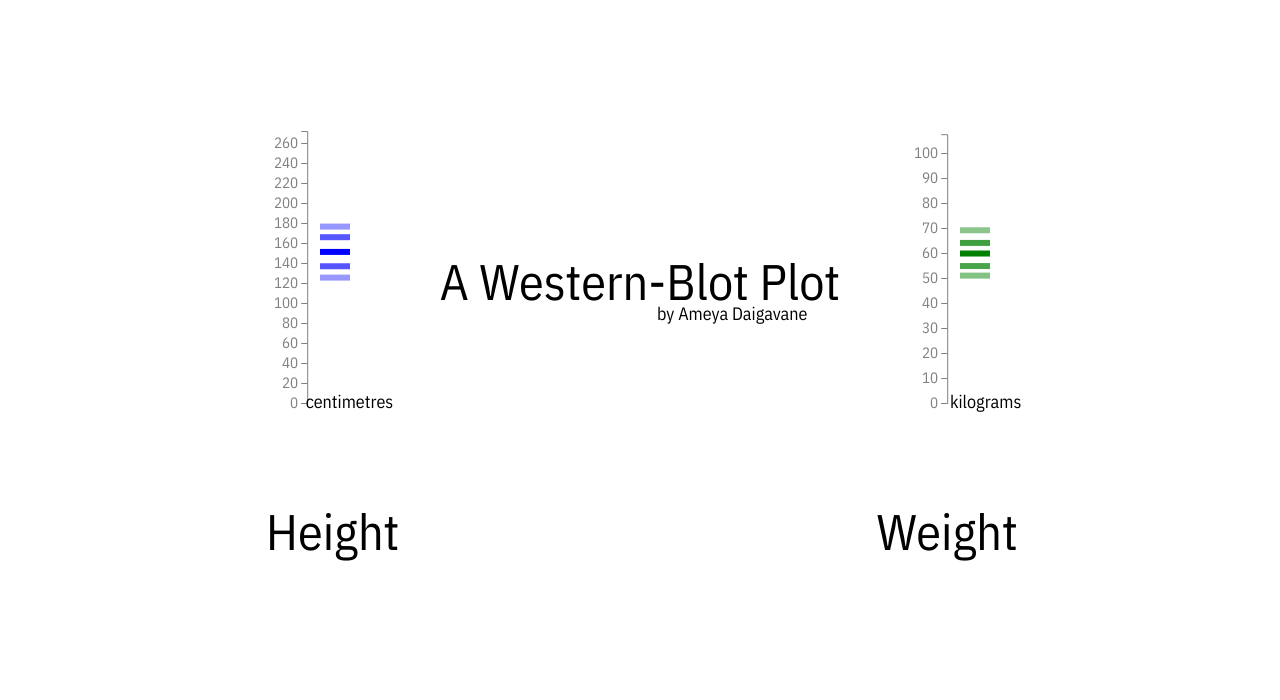
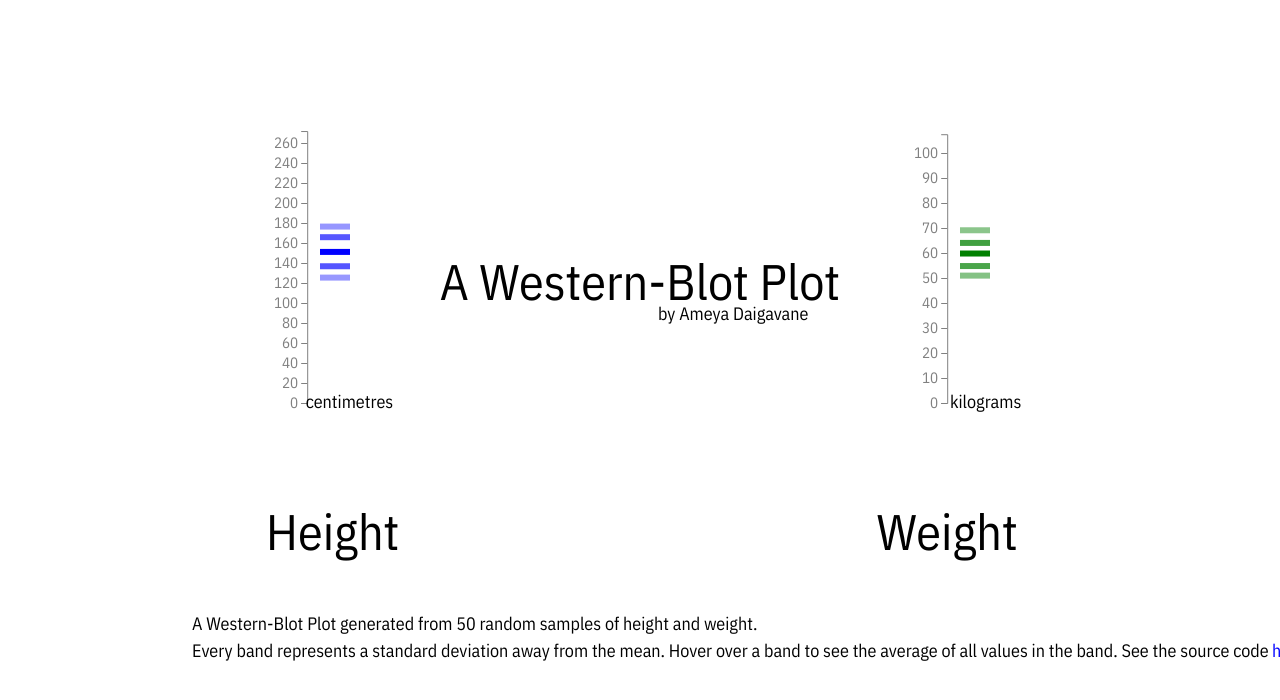
Before and after one commit to ameya98/JSBlot, a plain HTML site: page index.html in a window 1280 px wide. Drawn offline with nearby package versions, Linux system fonts and the light colour scheme.

Commit message:
added description text, and modified README.md

```diff
--- a/blot.js
+++ b/blot.js
@@ -43,13 +43,15 @@ weightbands.append("rect")
 heightbands.append("svg:text")
             .text(function(datapoint) { return Math.round(datapoint * 100) / 100 + " cm"; })
                 .attr("class", "text")
-                .attr("x", "28.5%")
+                .attr("x", "25%")
+                .attr("dx", "2.5em")
                 .attr("y", function(datapoint, index) { return (410 - datapoint);});
 
 weightbands.append("svg:text")
             .text(function(datapoint) { return Math.round(datapoint * 100) / 100 + " kg"; })
                 .attr("class", "text")
-                .attr("x", "78.5%")
+                .attr("x", "75%")
+                .attr("dx", "2.5em")
                 .attr("y", function(datapoint, index) { return (410 - 2.5 * datapoint);});
 
 // add axes
@@ -89,9 +91,36 @@ svg.append("svg:text")
 svg.append("svg:text")
     .text("by Ameya Daigavane")
     .attr("class", "subheading")
-    .attr("x", "57.2%")
+    .attr("x", "57%")
+    .attr("dx", "0.2em")
     .attr("y", "320")
     .attr("text-anchor", "middle");
+
+svg.append("svg:text")
+    .text("A Western-Blot Plot generated from 50 random samples of height and weight.")
+    .attr("class", "subheading")
+    .attr("x", "15%")
+    .attr("y", "630")
+    .attr("text-anchor", "left");
+
+svg.append("svg:text")
+    .text("Every band represents a standard deviation away from the mean. Hover over a band to see the average of all values in the band. See the source code")
+    .attr("class", "subheading")
+    .attr("x", "15%")
+    .attr("y", "630")
+    .attr("dy", "1.5em")
+    .attr("text-anchor", "left");
+
+svg.append("svg:a")
+    .attr("xlink:href", "https://github.com/ameya98/JSBlot")
+    .append("svg:text")
+    .text("here.")
+    .attr("class", "link")
+    .attr("x", "15%")
+    .attr("dx", "60em")
+    .attr("y", "630")
+    .attr("dy", "1.5em")
+    .attr("text-anchor", "left");
 
 svg.append("svg:text")
     .text("Height")
--- a/style.css
+++ b/style.css
@@ -31,6 +31,12 @@ html, body {
     font-size: 18px;
 }
 
+.link {
+    fill: blue;
+    font-family: 'IBM Plex Sans Condensed', sans-serif;
+    font-size: 18px;
+}
+
 .tick text {
     fill: gray;
     font-family: 'IBM Plex Sans Condensed', sans-serif;
```
Also changed, not shown: README.md.
